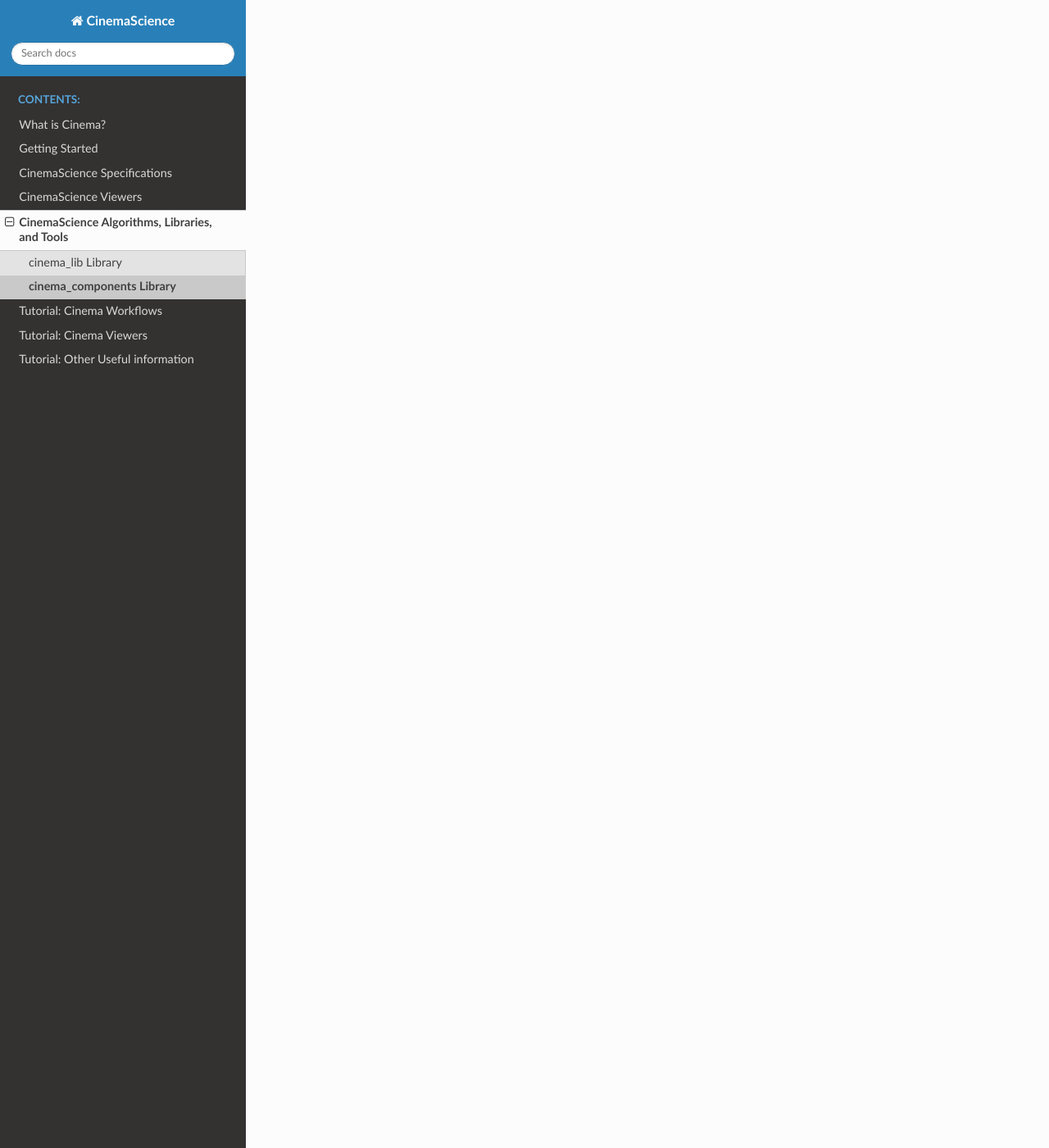
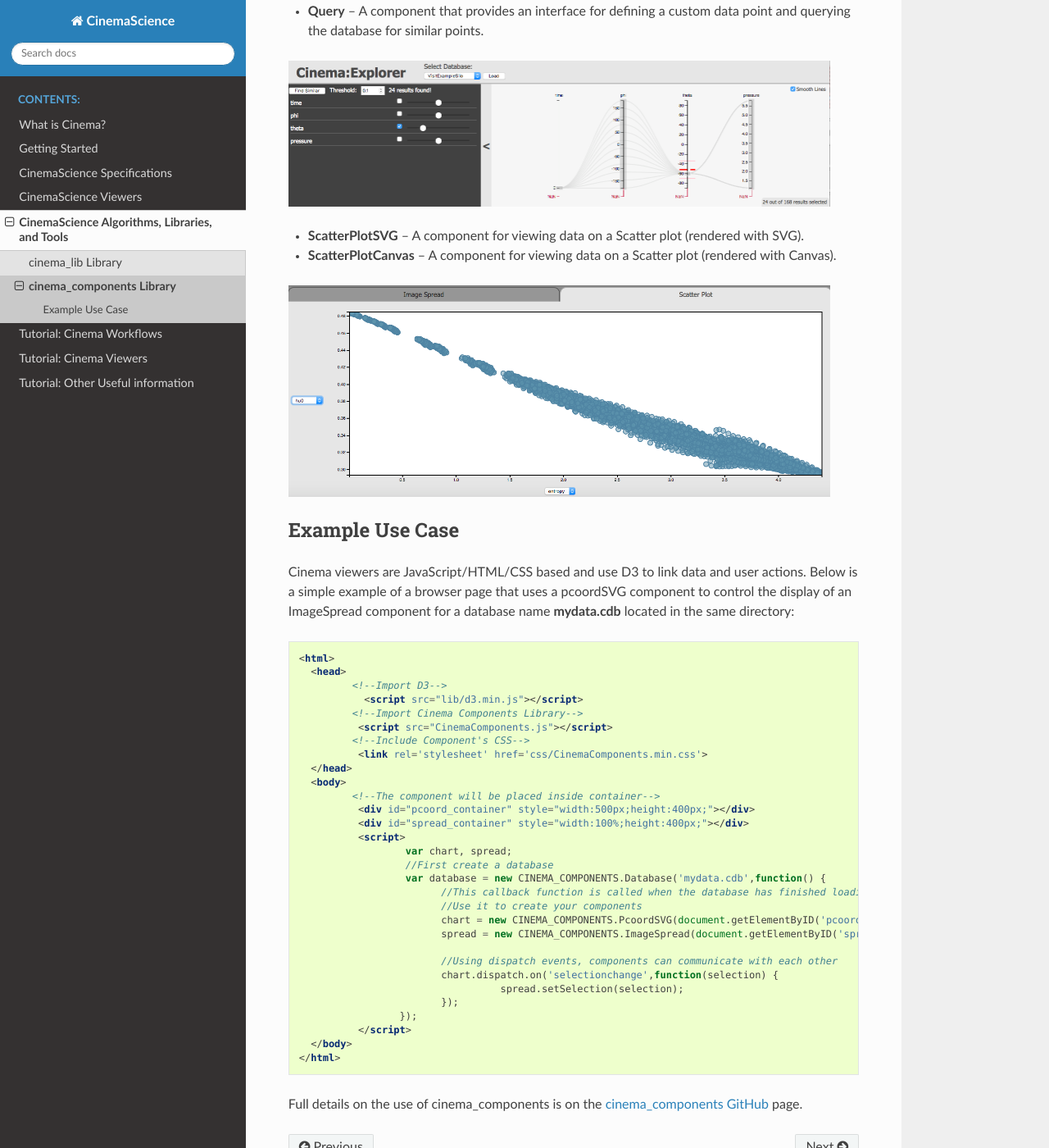
Before and after one commit to cinemascience/website, a Sphinx documentation site: the page built from docs/source/cinema_components.rst, in a window 1280 px wide and 1400 px high, scrolled down 1785 px. Shown: the whole window at 82% size. Built offline with Sphinx 7.4.7 and the Read the Docs theme 2.0.0, drawn with Linux system fonts in a browser that asks for light colours; formulas are drawn with MathJax 3.

Commit message:
adding cinema_components section

```diff
--- a/docs/source/cinema_components.rst
+++ b/docs/source/cinema_components.rst
@@ -7,11 +7,79 @@ CinemaScience includes a library of viewer components that can be added by the u
 
 - **PcoordSVG** -- A component for viewing and browsing a database on a Parallel Coordinates Chart (rendered with SVG).
 - **PcoordCanvas** -- A component for viewing and browsing a database on a Parallel Coordinates Chart (rendered with Canvas).
+
+.. image:: images/cc_parallelcoords.png
+    :width: 95%
+    :alt: parallel coordinates image
+    :align: left
+
 - **Glyph** -- A component for viewing data on a Glyph Chart.
+
+.. image:: images/cc_glyph.png
+    :width: 95%
+    :alt: glyph image
+    :align: left
+
 - **ImageSpread** -- A component for viewing image data for a set of data points.
+
+.. image:: images/cc_imagespread.png
+    :width: 95%
+    :alt:  image spread
+    :align: left
+
 - **Query** -- A component that provides an interface for defining a custom data point and querying the database for similar points.
+
+.. image:: images/cc_query.png
+    :width: 95%
+    :alt: query image
+    :align: left
+
 - **ScatterPlotSVG** -- A component for viewing data on a Scatter plot (rendered with SVG).
 - **ScatterPlotCanvas** -- A component for viewing data on a Scatter plot (rendered with Canvas).
 
+.. image:: images/cc_scatterplot.png
+    :width: 95%
+    :alt: scatterplot image
+    :align: left
+
+Example Use Case
+^^^^^^^^^^^^^^^^
+
+Cinema viewers are JavaScript/HTML/CSS based and use D3 to link data and user actions.  Below is a simple example of a browser page that uses a pcoordSVG component to control the display of an ImageSpread component for a database name **mydata.cdb** located in the same directory:
+
+.. code:: HTML
+
+  <html>
+    <head>
+	   <!--Import D3-->
+	     <script src="lib/d3.min.js"></script>
+	   <!--Import Cinema Components Library-->
+	    <script src="CinemaComponents.js"></script>
+	   <!--Include Component's CSS-->
+	    <link rel='stylesheet' href='css/CinemaComponents.min.css'>
+    </head>
+    <body>
+	   <!--The component will be placed inside container-->
+	    <div id="pcoord_container" style="width:500px;height:400px;"></div>
+	    <div id="spread_container" style="width:100%;height:400px;"></div>
+	    <script>
+		    var chart, spread;
+		    //First create a database
+		    var database = new CINEMA_COMPONENTS.Database('mydata.cdb',function() {
+			  //This callback function is called when the database has finished loading
+			  //Use it to create your components
+			  chart = new CINEMA_COMPONENTS.PcoordSVG(document.getElementByID('pcoord_container'), database);
+			  spread = new CINEMA_COMPONENTS.ImageSpread(document.getElementByID('spread_container'),database);
+
+			  //Using dispatch events, components can communicate with each other
+			  chart.dispatch.on('selectionchange',function(selection) {
+				    spread.setSelection(selection);
+			  });
+		   });
+	    </script>
+    </body>
+  </html>
+
+Full details on the use of cinema_components is on the `cinema_components GitHub`_ page.
 
 .. _cinema_components GitHub : https://github.com/cinemascience/cinema_components
```
Also changed, not shown: docs/source/images/cc_glyph.png (added), docs/source/images/cc_imagespread.png (added), docs/source/images/cc_parallelcoords.png (added), docs/source/images/cc_query.png (added), docs/source/images/cc_scatterplot.png (added).
